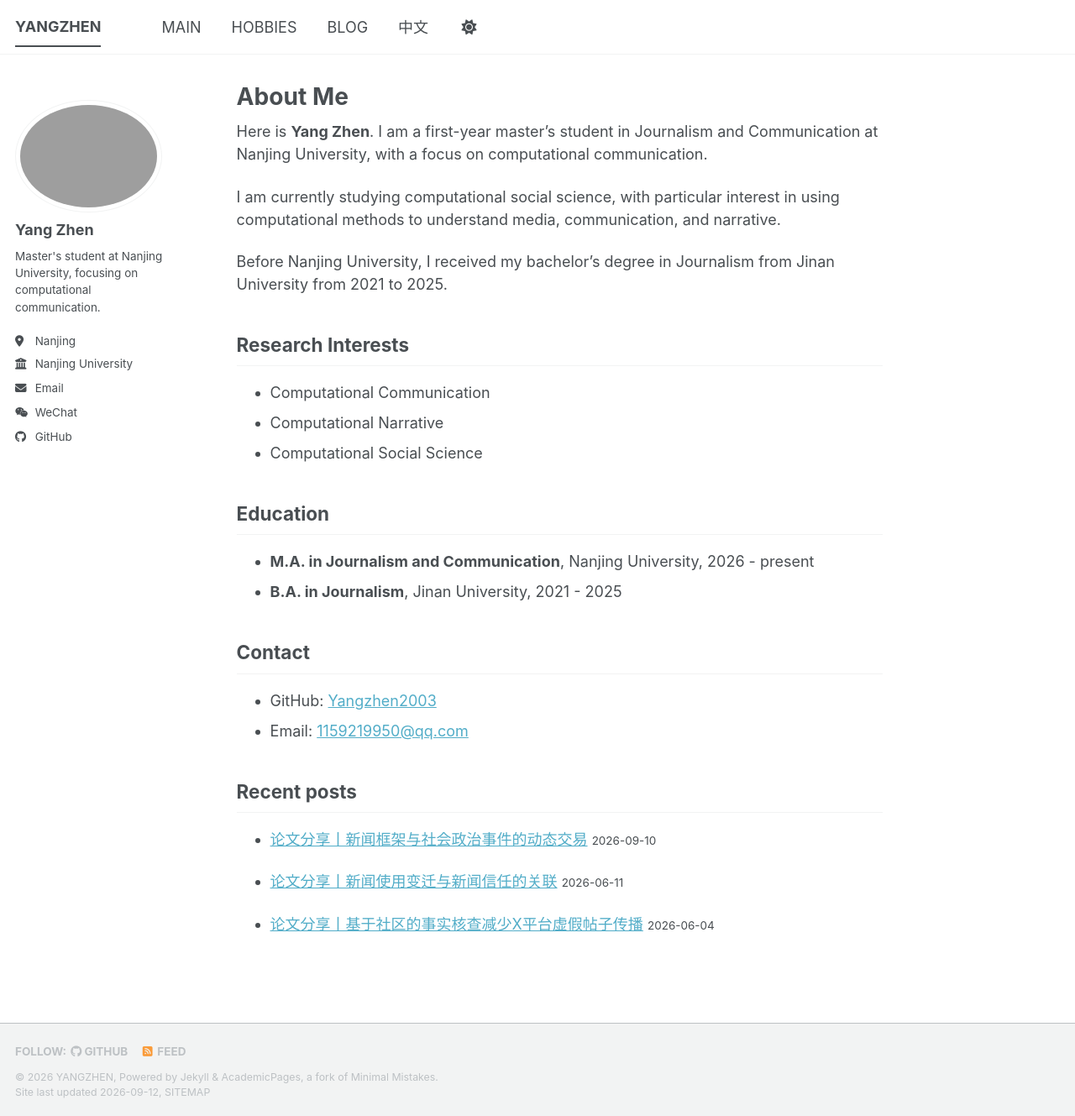
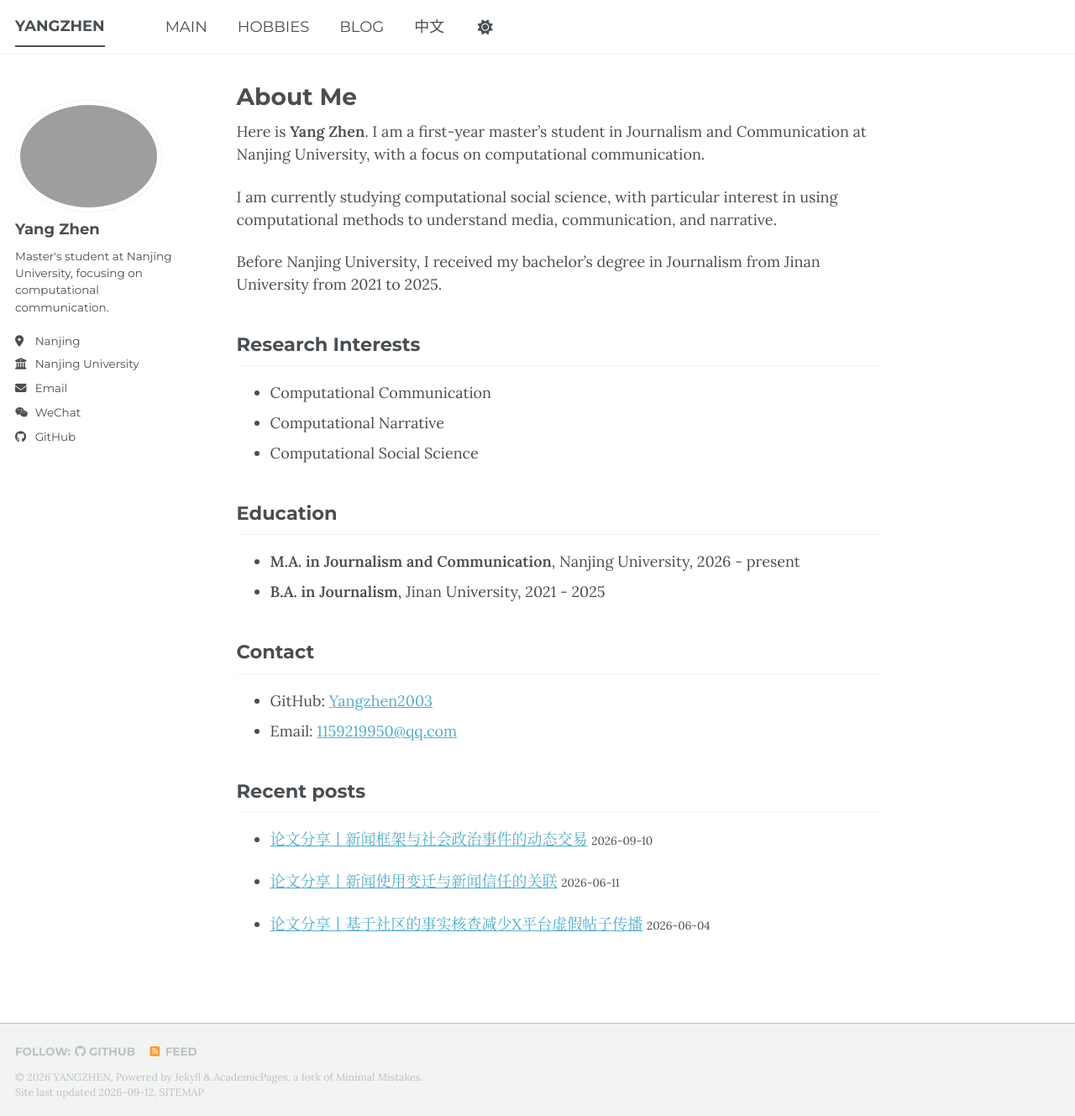
Before and after one commit to Yangzhen2003/yangzhen2003.github.io, a Jekyll site: the page built from _pages/about.md, in a window 1280 px wide and 1329 px high. Shown: the whole window at 84% size. Built offline with Jekyll 4.4.1, drawn with Linux system fonts in a browser that asks for light colours; a style sheet for code colours, icons or effects is not loaded.

Commit message:
Apply Lora and Montserrat fonts

```diff
--- a/_includes/head/custom.html
+++ b/_includes/head/custom.html
@@ -1,6 +1,10 @@
 {% include base_path %}
 
 <!-- start custom head snippets -->
+
+<link rel="preconnect" href="https://fonts.googleapis.com">
+<link rel="preconnect" href="https://fonts.gstatic.com" crossorigin>
+<link rel="stylesheet" href="https://fonts.googleapis.com/css2?family=Lora:ital,wght@0,400;0,500;0,600;1,400&amp;family=Montserrat:wght@400;500;600;700&amp;display=swap">
 
 <!-- Support for Academicons -->
 <link rel="preload" href="https://cdn.jsdelivr.net/gh/jpswalsh/academicons@1/css/academicons.min.css" as="style" onload="this.onload=null;this.rel='stylesheet'">
--- a/_sass/_themes.scss
+++ b/_sass/_themes.scss
@@ -14,8 +14,8 @@ $paragraph-indent           : false; // true, false (default)
 $indent-var                 : 1.3em;
 
 /* System typefaces */
-$serif                      : Georgia, Times, serif;
-$sans-serif                 : -apple-system, ".SFNSText-Regular", "San Francisco", "Roboto", "Segoe UI", "Helvetica Neue", "Lucida Grande", Arial, sans-serif;
+$serif                      : "Lora", Georgia, "Songti SC", "Noto Serif CJK SC", serif;
+$sans-serif                 : "Montserrat", -apple-system, BlinkMacSystemFont, "Segoe UI", "PingFang SC", "Hiragino Sans GB", "Microsoft YaHei", sans-serif;
 $monospace                  : Monaco, Consolas, "Lucida Console", monospace;
 
 /* Sans serif typefaces */
@@ -39,7 +39,7 @@ $type-size-6                : 0.75em;   // ~12px
 $type-size-7                : 0.6875em; // ~11px
 $type-size-8                : 0.625em;  // ~10px
 
-$global-font-family         : $sans-serif;
+$global-font-family         : $serif;
 $header-font-family         : $sans-serif;
 $caption-font-family        : $serif;
 
--- a/_sass/layout/_json_cv.scss
+++ b/_sass/layout/_json_cv.scss
@@ -6,7 +6,7 @@
 .cv-container {
   max-width: 1000px;
   margin: 0 auto;
-  font-family: 'Roboto', 'Helvetica Neue', Helvetica, Arial, sans-serif;
+  font-family: $global-font-family;
   color: var(--global-text-color);
   line-height: 1.6;
 }
```
